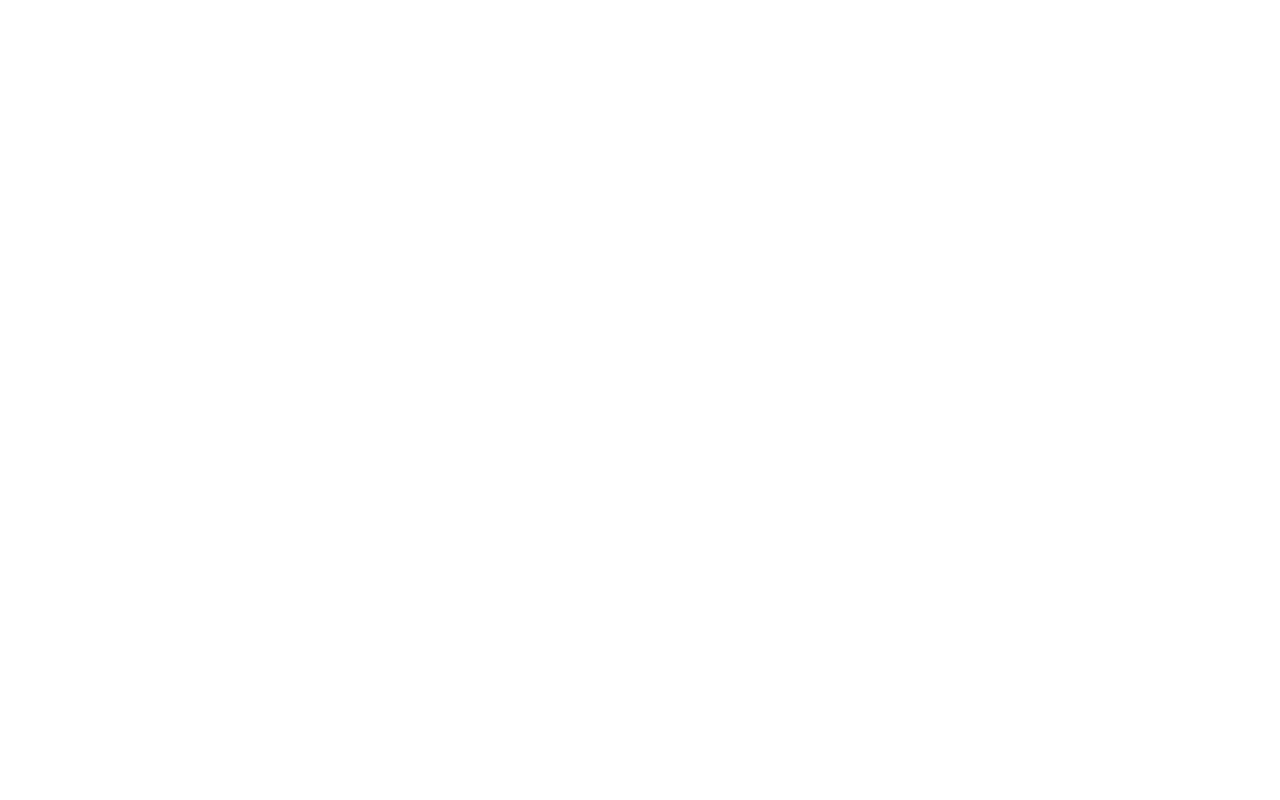
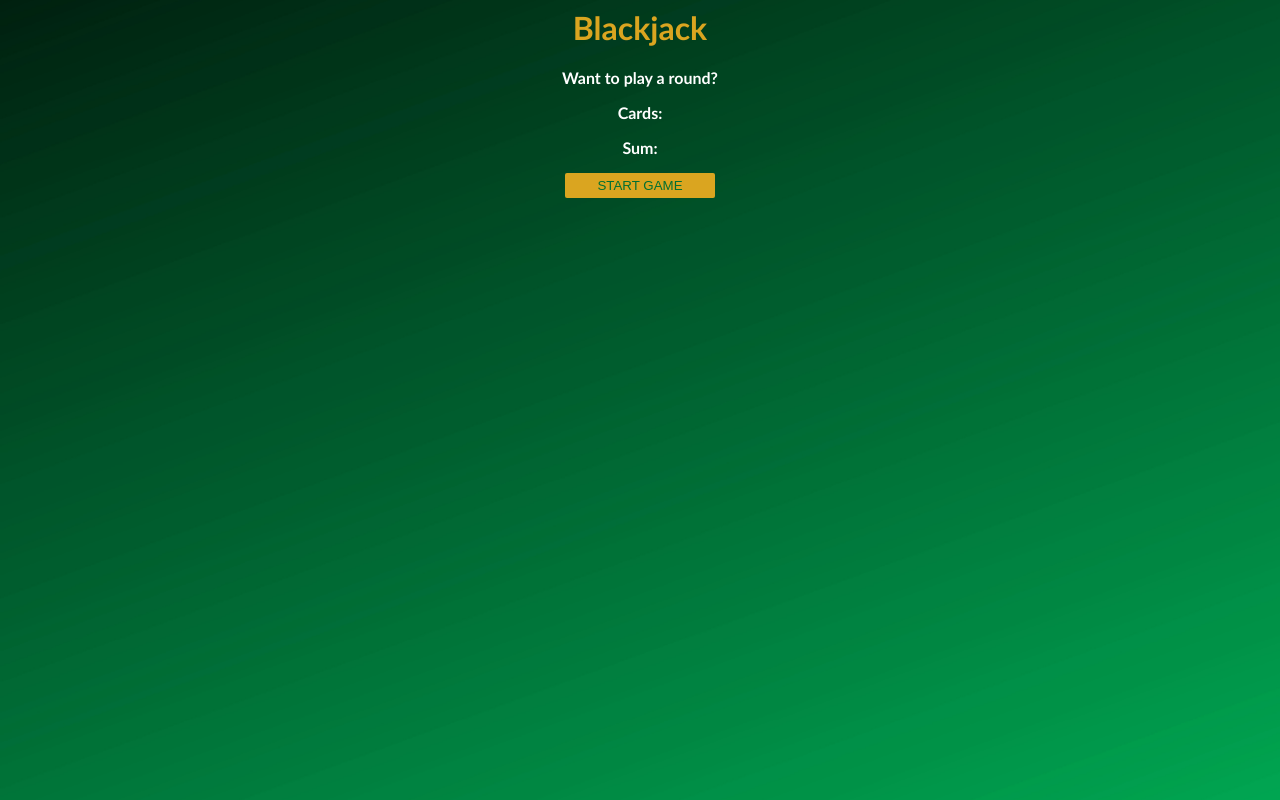
Before and after one commit to zaiydmala/blackjack, a plain HTML site: page index.html in a window 1280 px wide. Drawn offline with Linux system fonts and the light colour scheme.

Commit message:
Add css and a function that starts the game

```diff
--- /dev/null
+++ b/index.css
@@ -0,0 +1,28 @@
+body {
+    font-family: 'Trebuchet MS', 'Lucida Sans Unicode', 'Lucida Grande', 'Lucida Sans', Arial, sans-serif;
+    background-image: url("images/table.jpg");
+    background-size: cover;
+    text-align: center;
+    color: white;
+    font-weight: bold;
+}
+
+h1 {
+    color: goldenrod;
+}
+
+.message {
+
+}
+
+button {
+    width: 150px;
+    background-color: goldenrod;
+    color: #016f32;
+    padding: 5px 0px;
+    border: none;
+    border-radius: 2px;
+}
+button:hover {
+    cursor: pointer;
+}
--- a/index.html
+++ b/index.html
@@ -1,6 +1,13 @@
 <html>
     <head>
-        <script src="index.js"></script>
+        <script src="index.js" defer></script>
+        <link rel="stylesheet" href="index.css">
     </head>
-    <body></body>
+    <body>
+        <h1>Blackjack</h1>
+        <p class="message">Want to play a round?</p>
+        <p>Cards:</p>
+        <p>Sum:</p>
+        <button class="start">START GAME</button>
+    </body>
 </html>
--- a/index.js
+++ b/index.js
@@ -5,6 +5,10 @@ let hasBlackjack = false;
 let isAlive = true;
 let message = "";
 
+const start = document.querySelector('.start');
+start.addEventListener('click', startGame());
+
+function startGame() {
     if(sum <= 20) {
         message = "do you wish to draw a new card? 🙂";
     } else if(sum === 21) {
@@ -14,3 +18,4 @@ if(sum <= 20) {
         message = "you're out of the game 😭";
         isAlive = false;
     }
+}
```
Also changed, not shown: images/table.jpg (added). Lines whose indentation alone changed are shown as unchanged.
